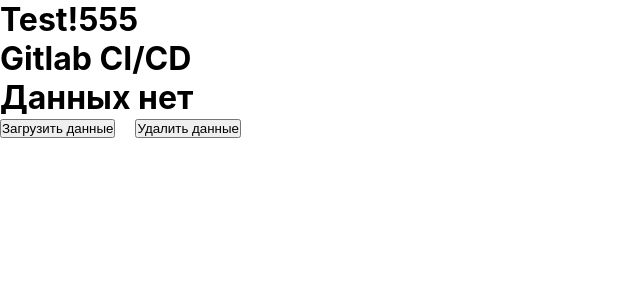
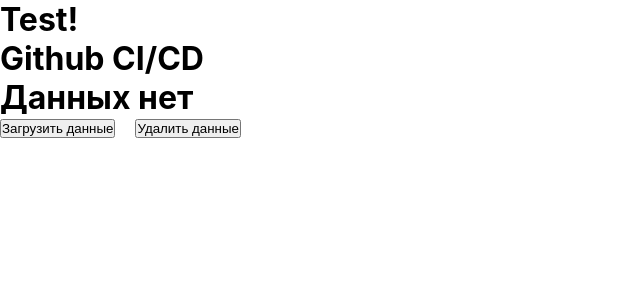
Before and after one commit to Nail-Ya/github-ci-cd, a React (Create React App) app: page / in a window 1280 px wide. Shown: the top 300 px of the page, without its empty margins (0-640 px from the left). Built offline with nearby package versions, Linux system fonts and the light colour scheme.

Commit message:
cicd github 14

```diff
--- a/src/containers/MainPage/index.tsx
+++ b/src/containers/MainPage/index.tsx
@@ -10,8 +10,8 @@
 
   return (
     <Layout>
-      <h1>Test!555</h1>
-      <h1>Gitlab CI/CD</h1>
+      <h1>Test!</h1>
+      <h1>Github CI/CD</h1>
       <h1>{testData ? 'Данные загружены' : 'Данных нет'}</h1>
       <button onClick={() => dispatch(loadTestData())}>Загрузить данные</button>
       <button style={{marginLeft: '20px'}} onClick={() => dispatch(resetTestData())}>Удалить данные</button>
```
